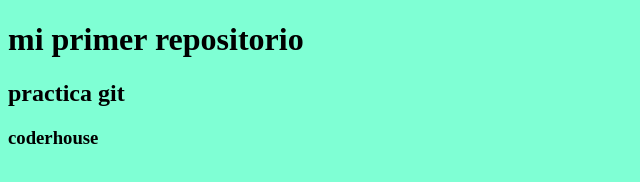
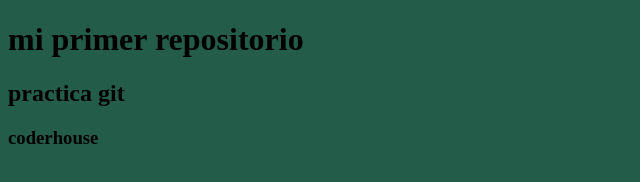
Before and after one commit to DiegoDimitroffPetcoff/coderhouse, a plain HTML site: page index.html in a window 1280 px wide. Shown: the whole page, without its empty margins (0-640 px from the left). Drawn offline with Linux system fonts and the light colour scheme.

Commit message:
modificacion del backgraund en la practica

```diff
--- a/stilo.css
+++ b/stilo.css
@@ -1 +1 @@
-body { background-color: aquamarine;}
+body { background-color: rgb(35, 92, 73);}
```
